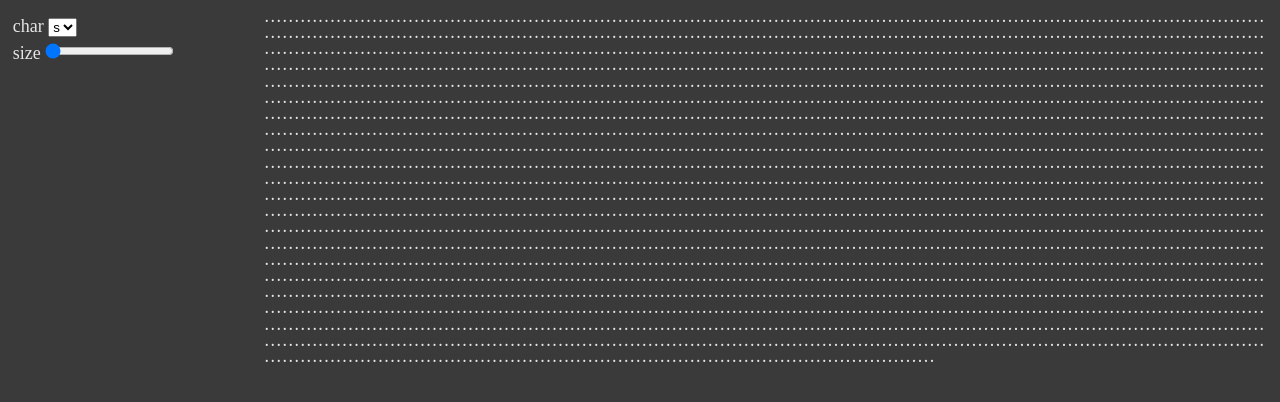
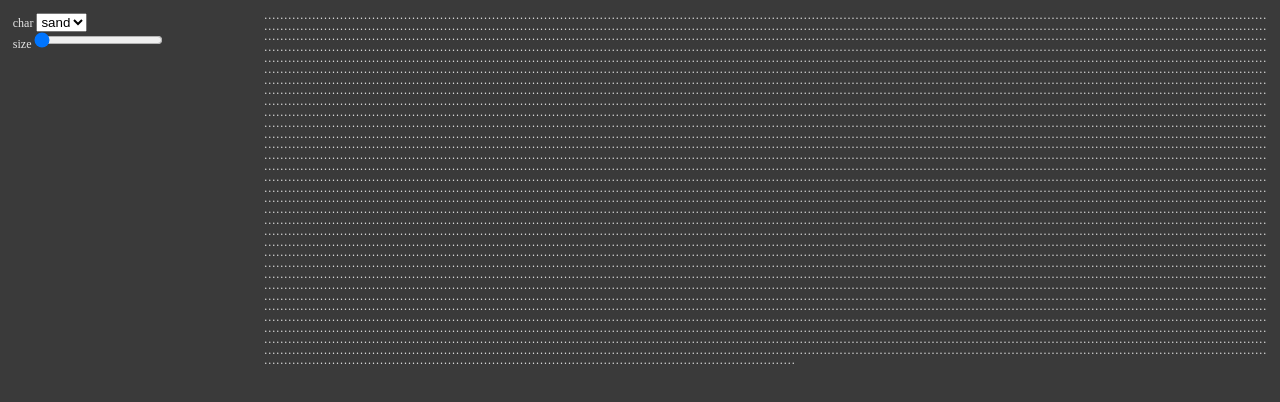
Before and after one commit to FWORDIE/falling-sand, a website built with Vite: page index.html in a window 1280 px wide. Built offline with nearby package versions, Linux system fonts and the light colour scheme.

Commit message:
fsater and smaller

```diff
--- a/index.html
+++ b/index.html
@@ -13,8 +13,8 @@
                     <div class="option">
                         <label for="char">char</label>
                         <select name="char" id="char">
-                            <option value="·">·</option>
-                            <option value="s" selected>s</option>
+                            <option value="·">air</option>
+                            <option value="s" selected>sand</option>
                         </select>
                     </div>
                     <div class="option">
--- a/src/falling.ts
+++ b/src/falling.ts
@@ -2,7 +2,7 @@ import { elements } from "./elements";
 
 let currentArr: string[];
 let newArr: string[];
-export let framerate = 1000 / 24;
+export let framerate = 1000 / 1000;
 var timer: number | undefined = undefined;
 
 let charSelect = document.getElementById("char") as HTMLInputElement;
@@ -55,6 +55,9 @@ export const reset = () => {
 
 export const writetoDom = () => {
     let canvas = document.getElementById("Canvas");
+    if(newArr == currentArr){
+        return
+    }
     if (canvas) {
         let string = newArr.join("");
         canvas.innerHTML = string;
--- a/src/style.scss
+++ b/src/style.scss
@@ -26,7 +26,7 @@ main {
     padding: 1dvw;
     color: var(--color);
     background-color: var(--background);
-    font-size: 18px;
+    font-size: 12px;
     height: 100dvh;
     .sidePanal {
         width: 20dvw;
```
